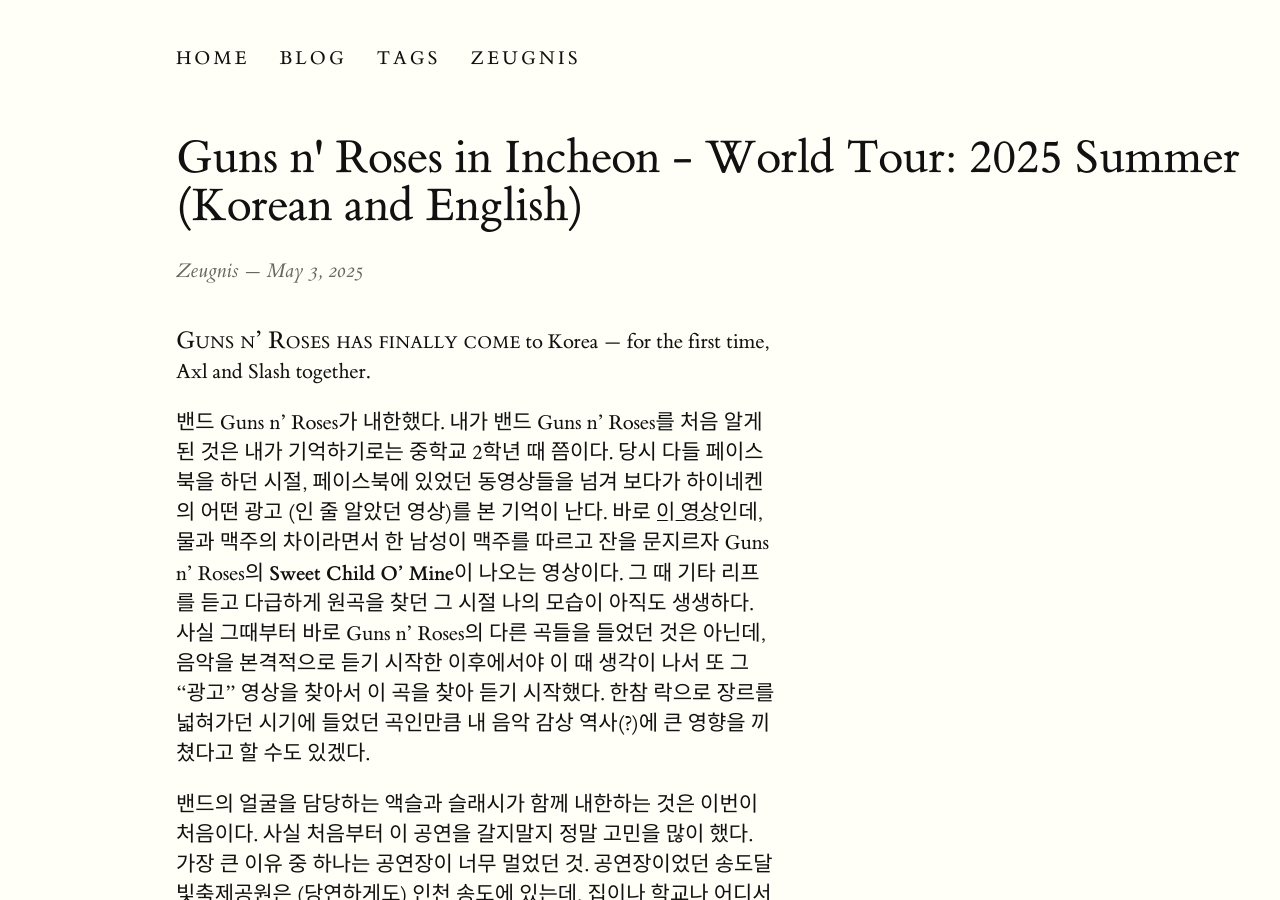
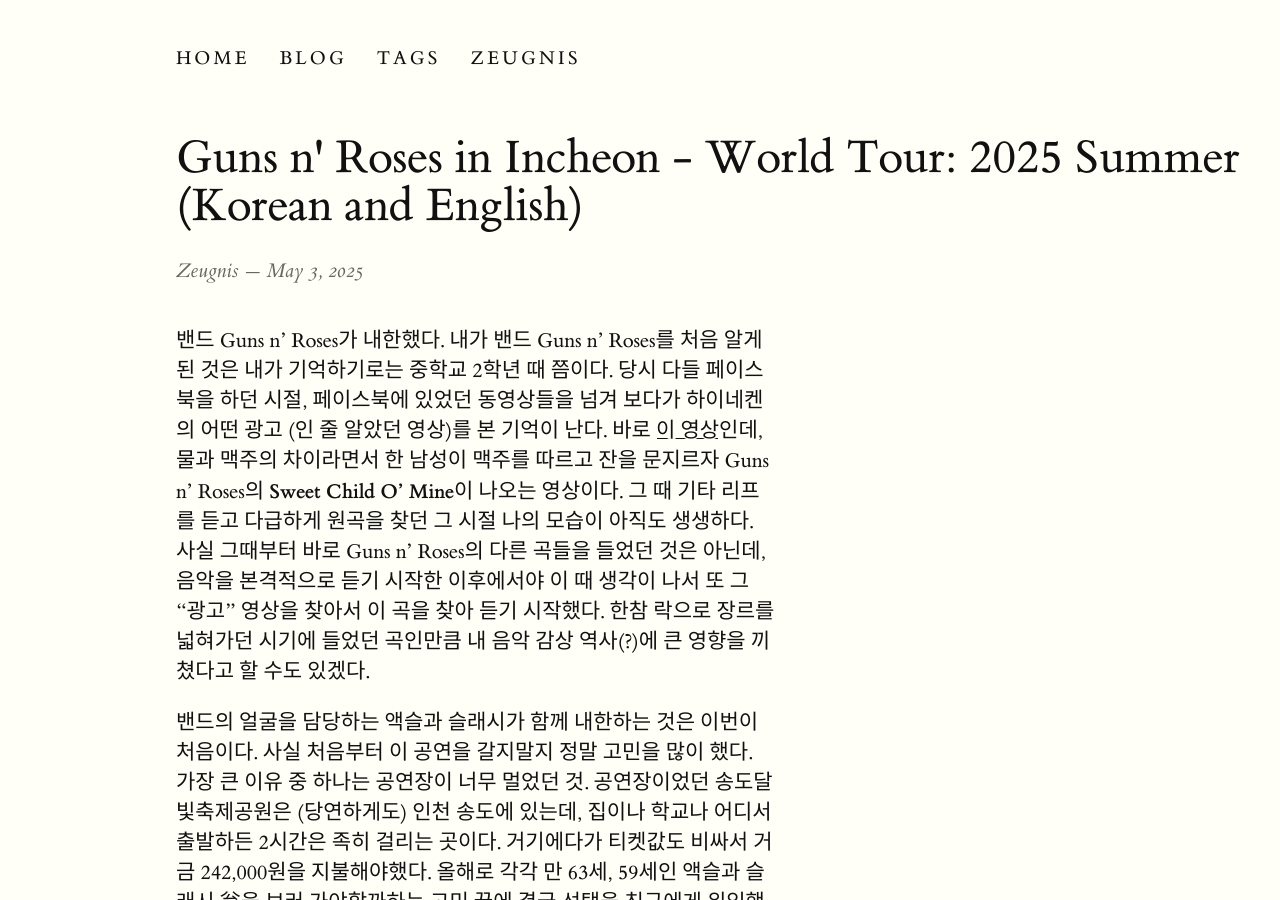
Before and after one commit to Zeugnis04/zeugnis04.github.io, a Jekyll site: the page built from _posts/2025-05-03-guns-n-roses-concert.md, in a window 1280 px wide and 900 px high. Built offline with Jekyll 4.4.1, drawn with Linux system fonts in a browser that asks for light colours.

Commit message:
fixedminormistake

```diff
--- a/_posts/2025-05-03-guns-n-roses-concert.md
+++ b/_posts/2025-05-03-guns-n-roses-concert.md
@@ -5,7 +5,6 @@
 tags: [guns-n-roses, concert, music]
 korean: true
 ---
-{% newthought "Guns n' Roses has finally come" %} to Korea --- for the first time, Axl and Slash together.
 
 밴드 Guns n' Roses가 내한했다. 내가 밴드 Guns n' Roses를 처음 알게 된 것은 내가 기억하기로는 중학교 2학년 때 쯤이다. 당시 다들 페이스북을 하던 시절, 페이스북에 있었던 동영상들을 넘겨 보다가 하이네켄의 어떤 광고 (인 줄 알았던 영상)를 본 기억이 난다. 바로 [이 영상](https://www.youtube.com/watch?v=U_dfIqmqSTw)인데, 물과 맥주의 차이라면서 한 남성이 맥주를 따르고 잔을 문지르자 Guns n' Roses의 **Sweet Child O' Mine**이 나오는 영상이다. 그 때 기타 리프를 듣고 다급하게 원곡을 찾던 그 시절 나의 모습이 아직도 생생하다. 사실 그때부터 바로 Guns n' Roses의 다른 곡들을 들었던 것은 아닌데, 음악을 본격적으로 듣기 시작한 이후에서야 이 때 생각이 나서 또 그 "광고" 영상을 찾아서 이 곡을 찾아 듣기 시작했다. 한참 락으로 장르를 넓혀가던 시기에 들었던 곡인만큼 내 음악 감상 역사(?)에 큰 영향을 끼쳤다고 할 수도 있겠다.
 
```
